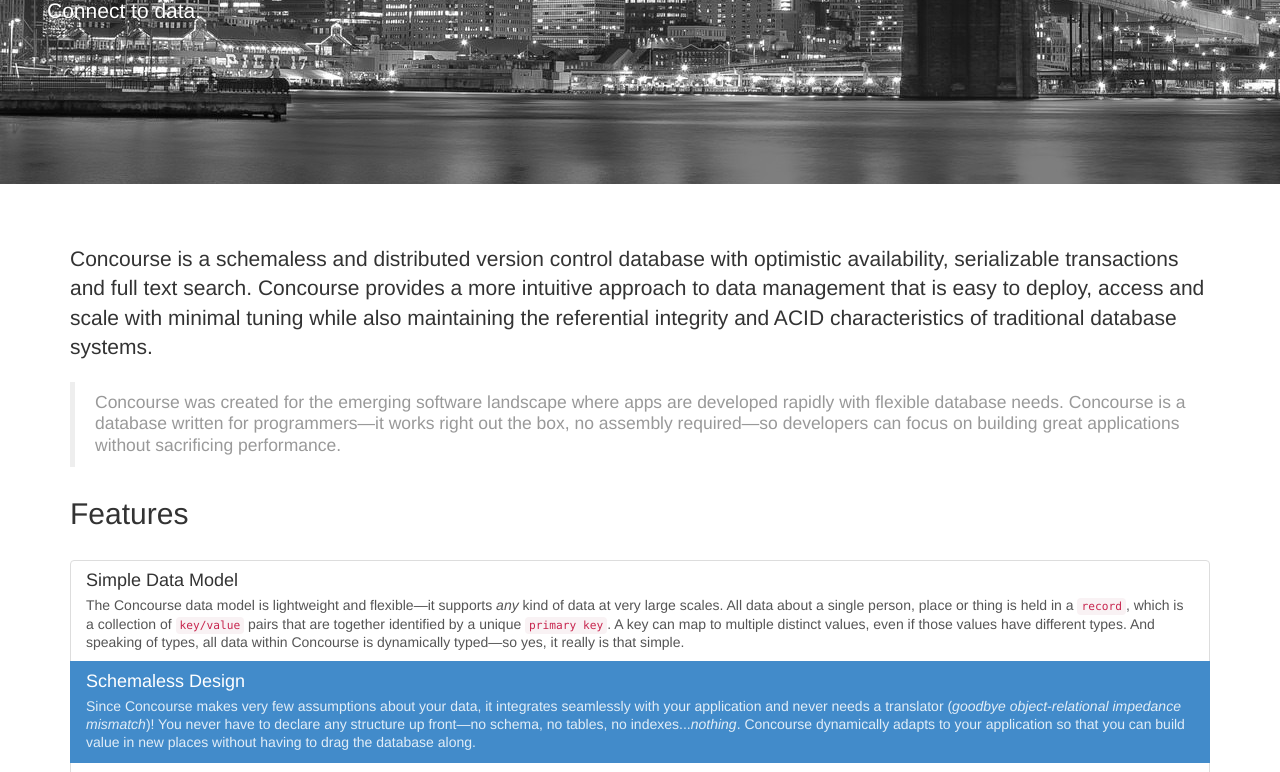
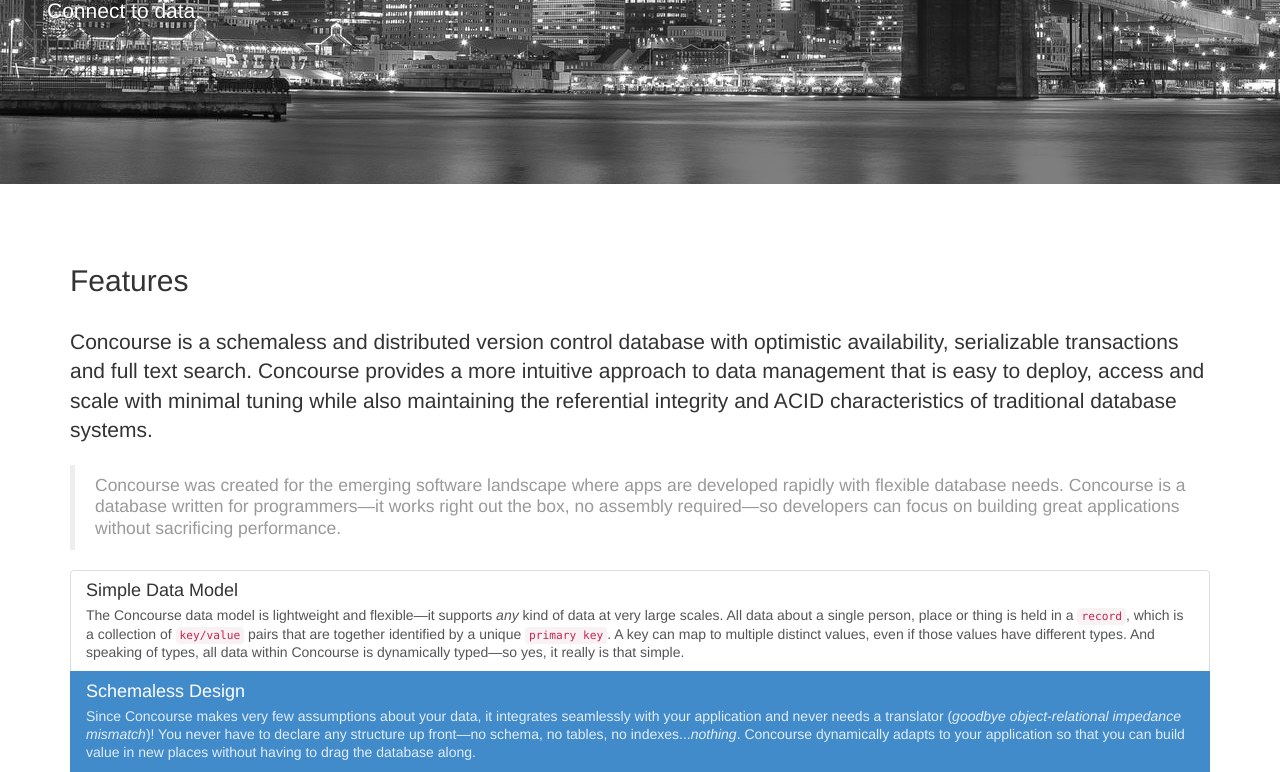
Before and after one commit to cinchapi/cinchapi-pubsite, a PHP site: page /concourse in a window 1280 px wide. Shown: the part 516-1288 px from the top of the page. Run offline with PHP 8.4, Linux system fonts and the light colour scheme.

Commit message:
update index
Change-Id: I9f932ae75ad70a0903b26d2dc749051c300d6169

```diff
--- a/concourse/index.php
+++ b/concourse/index.php
@@ -121,9 +121,10 @@
 	    <!-- Begin page content -->
 
 	    <div class="container" id="about">
+		<h2 style="margin-bottom: 1em;">Features</h2>
 		<p class="lead">Concourse is a schemaless and distributed version control database with optimistic availability, serializable transactions and full text search. Concourse provides a more intuitive approach to data management that is easy to deploy, access and scale with minimal tuning while also maintaining the referential integrity and ACID characteristics of traditional database systems.</p>
 		<blockquote><p class="text-muted">Concourse was created for the emerging software landscape where apps are developed rapidly with flexible database needs. Concourse is a database written for programmers&mdash;it works right out the box, no assembly required&mdash;so developers can focus on building great applications without sacrificing performance.</p></blockquote>
-		<h2 style="margin-top: 1em; margin-bottom: 1em;">Features</h2>
+
 		<div class="list-group">
 		    <a href="#" class="list-group-item">
 			<h4 class="list-group-item-heading">Simple Data Model</h4>
```
